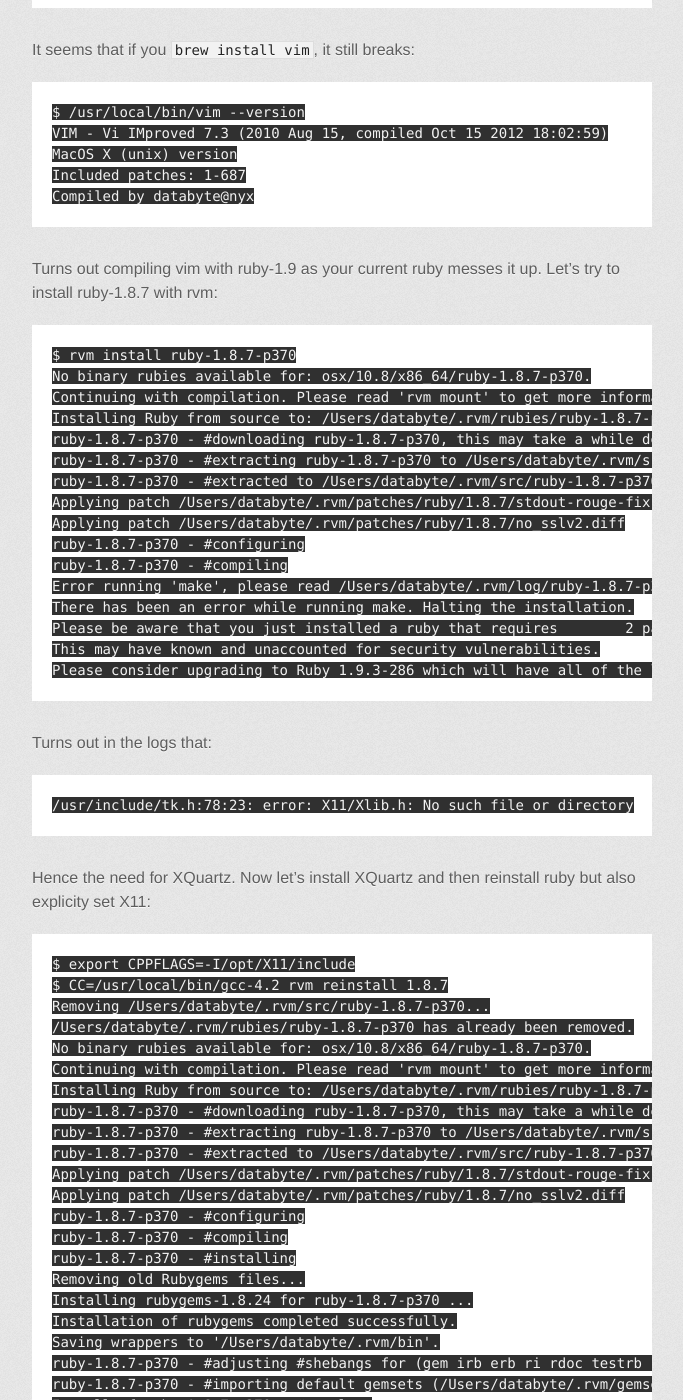
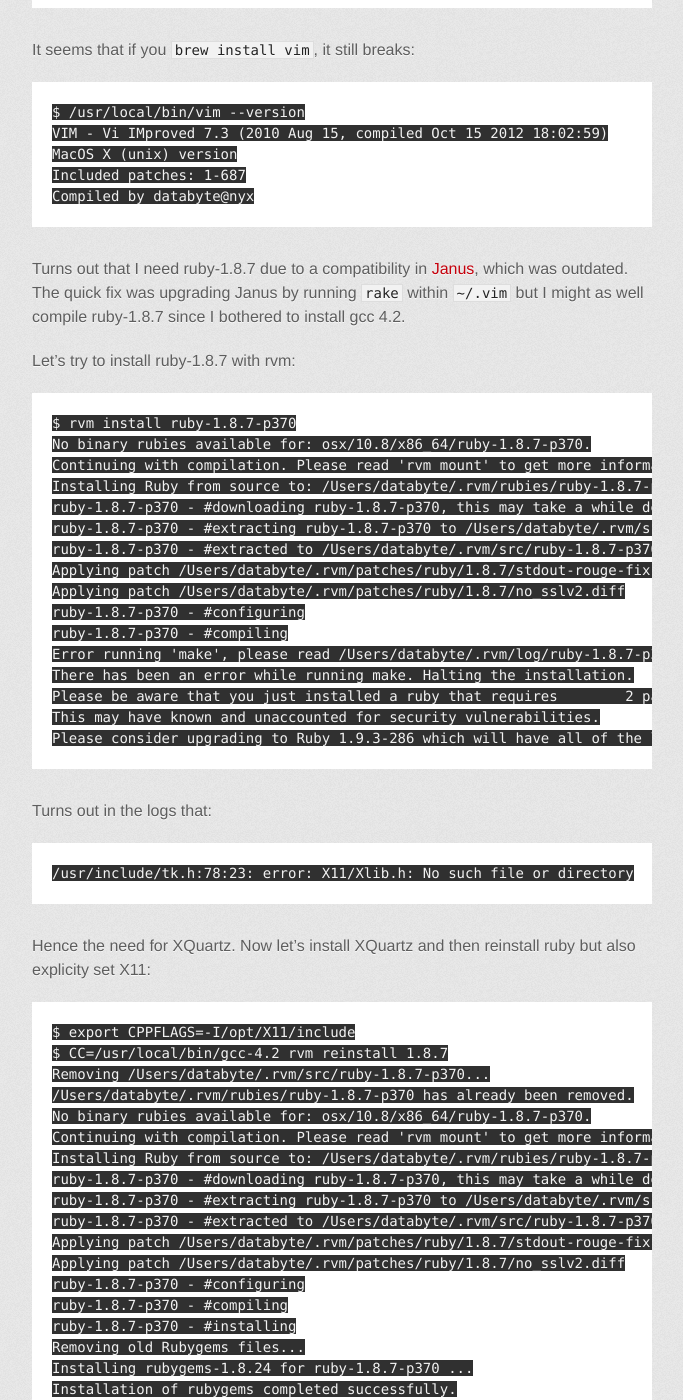
Before and after one commit to databyte/databyte.github.com, a Jekyll site: the page built from _posts/2012-10-15-upgrading-to-mountain-lion.md, in a window 1280 px wide and 1400 px high, scrolled down 880 px. Shown: the whole window, without its empty margins (298-981 px from the left). Built offline with Jekyll 4.4.1, drawn with Linux system fonts in a browser that asks for light colours; some web fonts are replaced; Markdown is read by kramdown in place of the engine named in the settings; some of the changed text lies outside the part shown.

Commit message:
tweak to upgrading to mountain lion

```diff
--- a/_posts/2012-10-15-upgrading-to-mountain-lion.md
+++ b/_posts/2012-10-15-upgrading-to-mountain-lion.md
@@ -40,7 +40,11 @@
     Included patches: 1-687
     Compiled by databyte@nyx
 
-Turns out compiling vim with ruby-1.9 as your current ruby messes it up.
+Turns out that I need ruby-1.8.7 due to a compatibility in
+[Janus](https://github.com/carlhuda/janus), which was outdated. The
+quick fix was upgrading Janus by running `rake` within `~/.vim` but I
+might as well compile ruby-1.8.7 since I bothered to install gcc 4.2.
+
 Let's try to install ruby-1.8.7 with rvm:
 
     $ rvm install ruby-1.8.7-p370
@@ -95,12 +99,12 @@
     Making gemset ruby-1.8.7-p370 pristine.
     Making gemset ruby-1.8.7-p370@global pristine.
 
-Well that works.
+Well that works and now I have ruby 1.8.7. Let's try out vim again:
 
     $ rvm use 1.8.7
     $ /usr/local/bin/vim
 
-Yep, that one works too!
+Yep, that works too!
 
     $ vim --version
     VIM - Vi IMproved 7.3 (2010 Aug 15, compiled Oct 15 2012 18:08:38)
```
